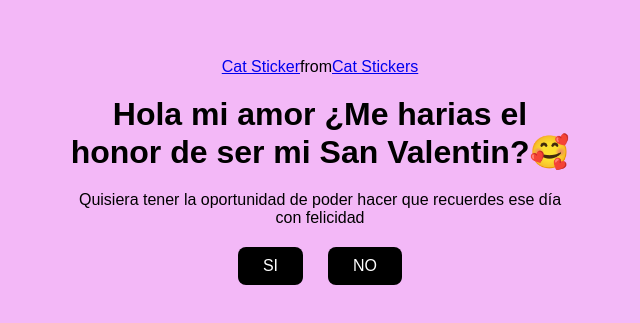
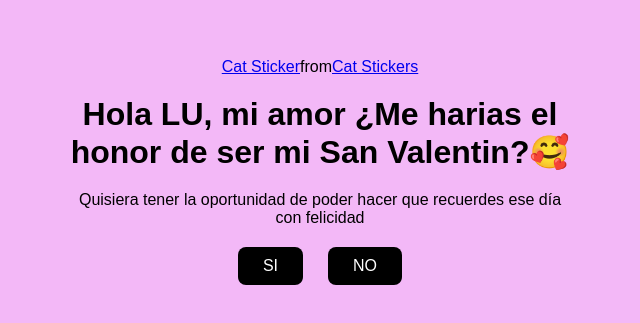
Before and after one commit to ISMARQP/inv-14-febrero, a plain HTML site: page index.html in a window 1280 px wide. Shown: the part 229-552 px from the top of the page, without its empty margins (320-960 px from the left). Drawn offline with Linux system fonts and the light colour scheme; a script that the page names is missing.

Commit message:
Update index.html

```diff
--- a/index.html
+++ b/index.html
@@ -13,7 +13,7 @@
         <div class="tenor-gif-embed" data-postid="5229436654229398568" data-share-method="host" data-aspect-ratio="1.25714" data-width="100%"><a href="https://tenor.com/es-419/view/kutusita-nyanko-cat-love-heart-hearts-gif-10002511249853423912">Cat Sticker</a>from <a href="https://tenor.com/es-419/search/gatos-amor-gifs">Cat Stickers</a></div>
         <script type="text/javascript" async src="https://tenor.com/embed.js"></script>
         <script type="text/javascript" async src="https://tenor.com/embed.js"></script>
-        <h1>Hola mi amor ¿Me harias el honor de ser mi San Valentin?🥰</h1>
+        <h1>Hola LU, mi amor ¿Me harias el honor de ser mi San Valentin?🥰</h1>
         <p>Quisiera tener la oportunidad de poder hacer que recuerdes ese día con felicidad </p>
         <div class="btn">
             <a href="si.html">SI</a>
```
